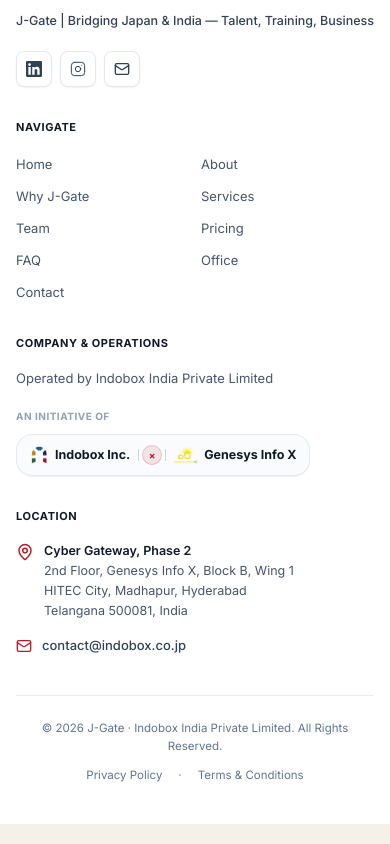
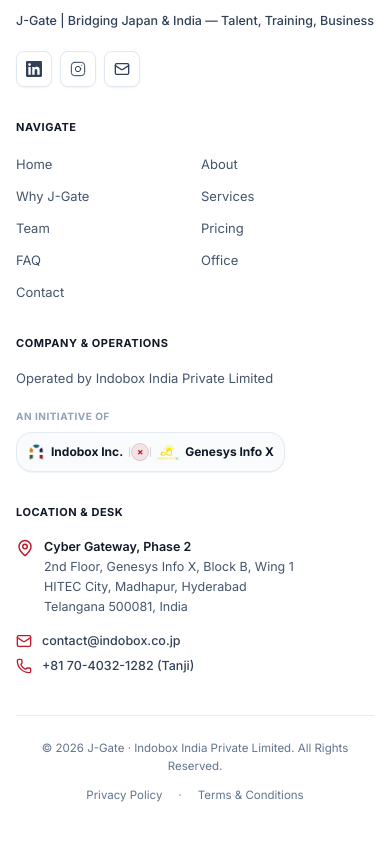
Before and after one commit to abhi-shek04/J-Gate, a Next.js app: page /team in a window 390 px wide. Shown: the part 6099-6943 px from the top of the page. Built offline with nearby package versions, Linux system fonts and the light colour scheme.

Commit message:
feat(contact): update Tanji phone number to +81 70-4032-1282, remove SLA badge, and fix footer partner badge fit

```diff
--- a/src/app/contact/page.tsx
+++ b/src/app/contact/page.tsx
@@ -330,14 +330,14 @@
                       {/* Action buttons for Tanji */}
                       <div className="mt-2.5 grid grid-cols-2 gap-2">
                         <a
-                          href="tel:+919910360648"
+                          href="tel:+817040321282"
                           className="flex items-center justify-center gap-1.5 rounded-lg border border-slate-200 dark:border-white/10 bg-white dark:bg-[#142036] px-2.5 py-2 font-mono text-[11.5px] font-bold text-ink dark:text-white hover:text-crimson hover:border-crimson/40 transition-colors shadow-xs"
                         >
                           <Phone className="h-3 w-3 text-crimson dark:text-rose-400" />
-                          +91-9910360648
+                          +81 70-4032-1282
                         </a>
                         <a
-                          href="https://wa.me/919910360648?text=Hello%20Tanji-san%2C%20I%20would%20like%20to%20inquire%20about%20J-Gate."
+                          href="https://wa.me/817040321282?text=Hello%20Tanji-san%2C%20I%20would%20like%20to%20inquire%20about%20J-Gate."
                           target="_blank"
                           rel="noopener noreferrer"
                           className="flex items-center justify-center gap-1.5 rounded-lg border border-emerald-300/80 dark:border-emerald-600/40 bg-emerald-500/10 dark:bg-emerald-950/40 px-2.5 py-2 font-inter text-[11.5px] font-bold text-emerald-800 dark:text-emerald-300 hover:bg-emerald-500/20 transition-colors shadow-xs"
--- a/src/app/team/page.tsx
+++ b/src/app/team/page.tsx
@@ -115,7 +115,7 @@
     subtitle: "Bilateral Business Facilitator | Indobox Inc.",
     flag: "🇯🇵",
     country: "Japan",
-    phone: "+91-9910360648",
+    phone: "+81 70-4032-1282",
     email: "contact@indobox.co.jp",
     image: "/team/tanji.png",
     desc: "Directs J-Gate's bilateral bridge, connecting Indian engineering powerhouses with Japanese corporate headquarters.",
--- a/src/components/jgate/footer.tsx
+++ b/src/components/jgate/footer.tsx
@@ -1,7 +1,7 @@
 "use client";
 
 import Link from "next/link";
-import { MapPin, Mail } from "lucide-react";
+import { MapPin, Mail, Phone } from "lucide-react";
 import { JGateLogo, LinkedInIcon, InstagramIcon } from "./icons";
 import { useI18n } from "@/lib/i18n";
 
@@ -98,29 +98,29 @@
             </div>
 
             <div className="pt-1">
-              <span className="font-inter text-[10px] sm:text-[10.5px] font-bold uppercase tracking-wider text-slate-400 dark:text-slate-500 block mb-2.5">
+              <span className="font-inter text-[10px] sm:text-[10.5px] font-bold uppercase tracking-wider text-slate-400 dark:text-slate-500 block mb-2">
                 {tx({ EN: "AN INITIATIVE OF", JP: "共同事業・提携母体" })}
               </span>
-              <div className="inline-flex items-center gap-2 sm:gap-2.5 rounded-xl border border-slate-200/90 dark:border-white/12 bg-slate-50/80 dark:bg-white/[0.04] px-3 py-2 sm:px-3.5 sm:py-2.5 shadow-2xs backdrop-blur-sm whitespace-nowrap">
+              <div className="inline-flex max-w-full items-center gap-1.5 sm:gap-2.5 rounded-xl border border-slate-200/90 dark:border-white/12 bg-slate-50/80 dark:bg-white/[0.04] px-2.5 py-2 sm:px-3 sm:py-2.5 shadow-2xs backdrop-blur-sm">
                 {/* Indobox Inc. */}
                 <div className="flex items-center gap-1.5 sm:gap-2 shrink-0">
                   <img
                     src="/logos/indobox-icon.png"
                     alt="Indobox Inc."
-                    className="h-5 w-5 sm:h-5.5 sm:w-5.5 object-contain shrink-0"
+                    className="h-4.5 w-4.5 sm:h-5 sm:w-5 object-contain shrink-0"
                   />
-                  <span className="font-inter text-[12.5px] sm:text-[13px] font-bold text-ink dark:text-white whitespace-nowrap">
+                  <span className="font-inter text-[12px] sm:text-[12.5px] font-bold text-ink dark:text-white whitespace-nowrap">
                     Indobox Inc.
                   </span>
                 </div>
 
                 {/* Sleek Designer Bilateral Cross Connector */}
-                <div className="flex items-center gap-1 shrink-0" aria-hidden>
-                  <span className="h-3 w-px bg-slate-300 dark:bg-white/20" />
-                  <span className="flex h-4.5 w-4.5 sm:h-5 sm:w-5 items-center justify-center rounded-full bg-crimson/10 dark:bg-crimson/25 text-crimson dark:text-rose-300 font-mono font-bold text-[10px] sm:text-[11px] ring-1 ring-crimson/25 dark:ring-crimson/50 shadow-2xs">
+                <div className="flex items-center gap-0.5 sm:gap-1 shrink-0" aria-hidden>
+                  <span className="h-2.5 w-px bg-slate-300 dark:bg-white/20" />
+                  <span className="flex h-4 w-4 sm:h-4.5 sm:w-4.5 items-center justify-center rounded-full bg-crimson/10 dark:bg-crimson/25 text-crimson dark:text-rose-300 font-mono font-bold text-[9.5px] sm:text-[10px] ring-1 ring-crimson/25 dark:ring-crimson/50 shadow-2xs">
                     ×
                   </span>
-                  <span className="h-3 w-px bg-slate-300 dark:bg-white/20" />
+                  <span className="h-2.5 w-px bg-slate-300 dark:bg-white/20" />
                 </div>
 
                 {/* Genesys Info X */}
@@ -128,9 +128,9 @@
                   <img
                     src="/logos/genesys-info-x.png"
                     alt="Genesys Info X"
-                    className="h-6 w-6 sm:h-7 sm:w-7 object-contain shrink-0 dark:brightness-125"
+                    className="h-5.5 w-5.5 sm:h-6.5 sm:w-6.5 object-contain shrink-0 dark:brightness-125"
                   />
-                  <span className="font-inter text-[12.5px] sm:text-[13px] font-bold text-ink dark:text-white whitespace-nowrap">
+                  <span className="font-inter text-[12px] sm:text-[12.5px] font-bold text-ink dark:text-white whitespace-nowrap">
                     Genesys Info X
                   </span>
                 </div>
@@ -141,7 +141,7 @@
           {/* Col 4 (3 cols) — Main Facility Location */}
           <div className="lg:col-span-3">
             <h3 className="font-inter text-[11px] sm:text-[11.5px] font-bold uppercase tracking-wider text-ink dark:text-white">
-              {tx({ EN: "LOCATION", JP: "所在地" })}
+              {tx({ EN: "LOCATION & DESK", JP: "所在地・窓口" })}
             </h3>
             <div className="mt-4 space-y-3">
               <div className="flex items-start gap-2.5">
@@ -154,14 +154,25 @@
                 </div>
               </div>
 
-              <div className="flex items-center gap-2.5 pt-0.5">
+              <div className="space-y-1.5 pt-0.5">
+                <div className="flex items-center gap-2.5">
                   <Mail className="h-4 w-4 text-crimson shrink-0" />
                   <a
                     href="mailto:contact@indobox.co.jp"
-                  className="font-inter text-[13px] font-medium text-slate-700 dark:text-slate-300 transition-colors hover:text-crimson dark:hover:text-crimson"
+                    className="font-inter text-[12.5px] sm:text-[13px] font-medium text-slate-700 dark:text-slate-300 transition-colors hover:text-crimson dark:hover:text-crimson"
                   >
                     contact@indobox.co.jp
                   </a>
+                </div>
+                <div className="flex items-center gap-2.5">
+                  <Phone className="h-4 w-4 text-crimson shrink-0" />
+                  <a
+                    href="tel:+817040321282"
+                    className="font-inter text-[12.5px] sm:text-[13px] font-medium text-slate-700 dark:text-slate-300 transition-colors hover:text-crimson dark:hover:text-crimson"
+                  >
+                    +81 70-4032-1282 (Tanji)
+                  </a>
+                </div>
               </div>
             </div>
           </div>
--- a/src/components/jgate/precision-why.tsx
+++ b/src/components/jgate/precision-why.tsx
@@ -1313,7 +1313,7 @@
               Cyber Gateway, HITEC City, Hyderabad · Telangana, India
             </div>
             <div className="font-mono text-[12px] text-[#9A98A4]">
-              contact@indobox.co.jp · +91-9910360648 (Director Tanji)
+              contact@indobox.co.jp · +81 70-4032-1282 (Director Tanji)
             </div>
           </div>
 
--- a/src/components/jgate/why-cta.tsx
+++ b/src/components/jgate/why-cta.tsx
@@ -96,11 +96,11 @@
                 <span className="truncate">contact@indobox.co.jp</span>
               </a>
               <a
-                href="tel:+919910360648"
+                href="tel:+817040321282"
                 className="flex items-center justify-center gap-2 rounded-xl bg-white/[0.04] p-3 font-inter text-[12px] text-slate-300 transition-colors hover:bg-white/[0.08] hover:text-white border border-white/5"
               >
                 <Phone className="h-4 w-4 text-saffron shrink-0" />
-                <span className="truncate">+91-9910360648 (Tanji)</span>
+                <span className="truncate">+81 70-4032-1282 (Tanji)</span>
               </a>
               <div className="flex items-center justify-center gap-2 rounded-xl bg-white/[0.04] p-3 text-center font-inter text-[12px] text-slate-300 border border-white/5">
                 <MapPin className="h-4 w-4 text-saffron shrink-0" />
```
Lines whose indentation alone changed are shown as unchanged.
